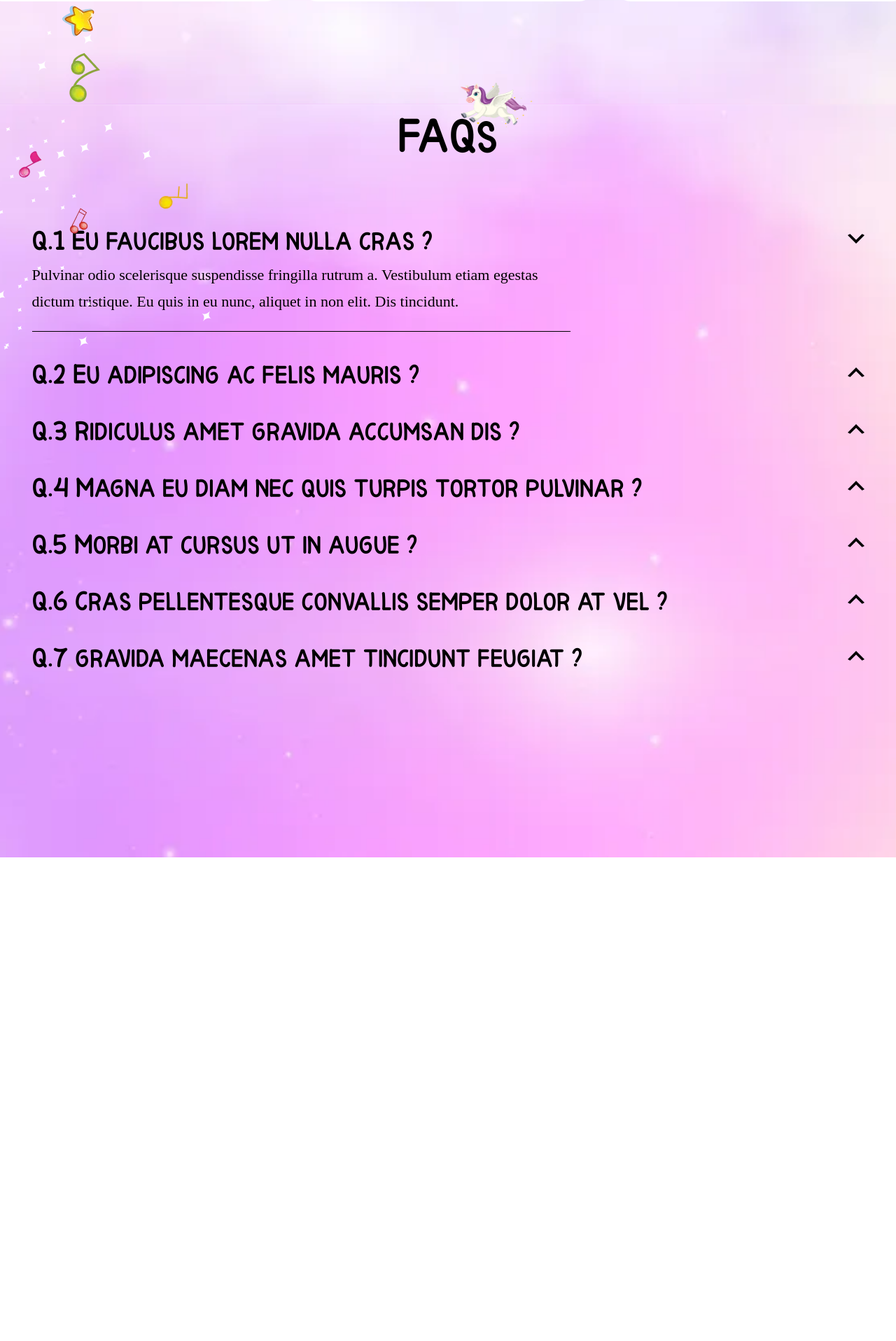
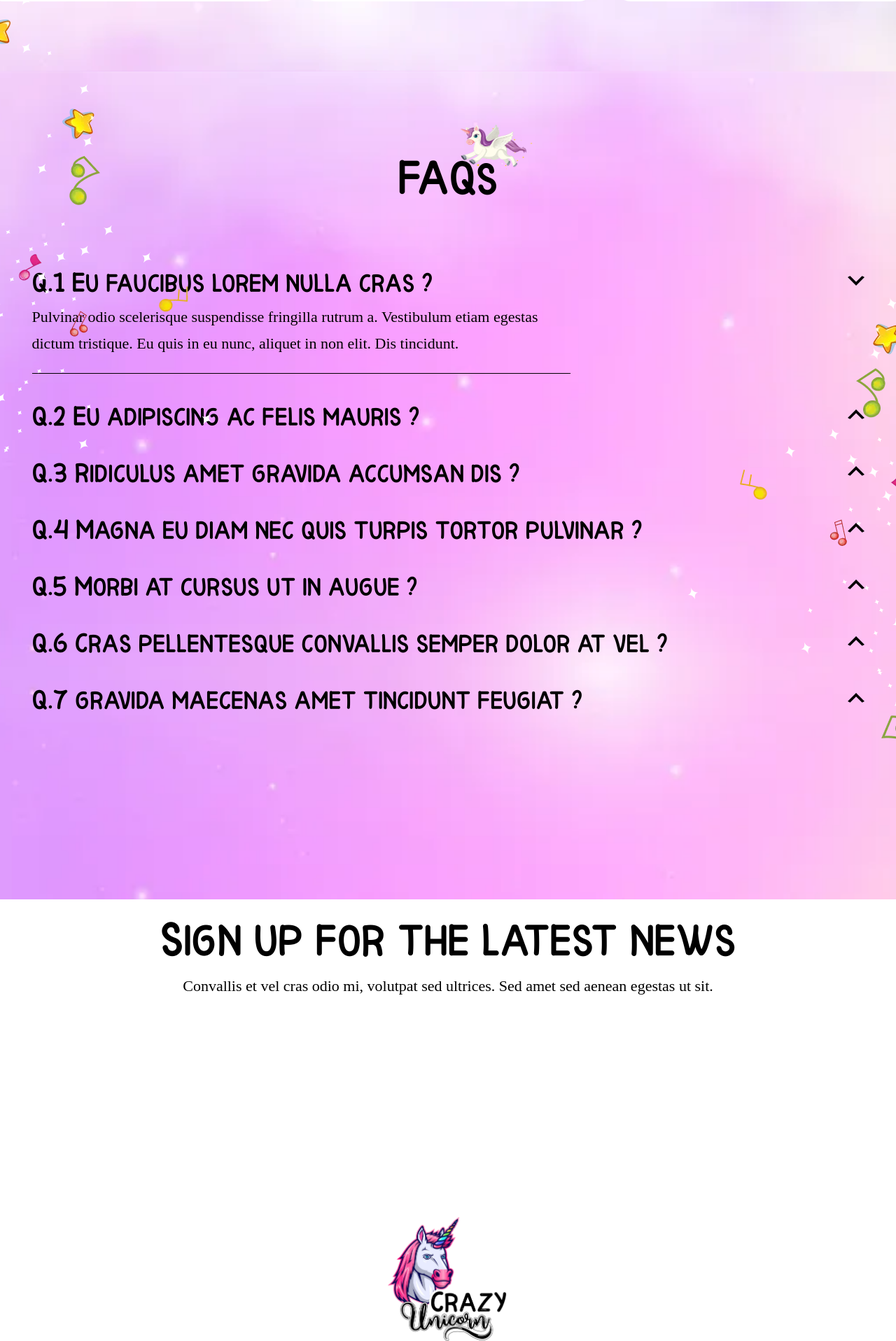
Before and after one commit to mohitgoyat525/crazy-unicorn, a React (Create React App) app: page / in a window 1280 px wide. Shown: the part 868-2784 px from the top of the page at 70% size. Before the commit the page ends 2093 px from the top, so only its background shows below. Built offline with nearby package versions, Linux system fonts and the light colour scheme.

Commit message:
add bg image

```diff
--- a/src/App.js
+++ b/src/App.js
@@ -1,5 +1,6 @@
 import Faq from '../src/components/Faq'
 import './App.css';
+import Footer from './common/Footer';
 import Team from './components/Team';
 
 function App() {
@@ -7,6 +8,7 @@ function App() {
     <>
       <Team />
       <Faq />
+      <Footer />
     </>
   );
 }
--- a/src/common/Footer.jsx
+++ b/src/common/Footer.jsx
@@ -0,0 +1,24 @@
+import React from 'react'
+import FooterLogo from '../assets/images/webp/footer-logo.webp'
+
+const Footer = () => {
+  return (
+    <div className='bg'>
+      <div className=''>
+        <h2 className='font-pinkyUnicorn text-[70px] leading-[105px] text-center'>
+          Sign up for the latest news
+        </h2>
+        <p className='text-[22px] leading-[38px] text-center'>
+          Convallis et vel cras odio mi, volutpat sed ultrices. Sed amet sed
+          aenean egestas ut sit.
+        </p>
+        <form action=''>
+          <input type='text' />
+        </form>
+        <img src={FooterLogo} alt='footer-logo' className='max-w-[172px] pt-[287px] mx-auto' />
+      </div>
+    </div>
+  )
+}
+
+export default Footer
--- a/src/components/Faq.jsx
+++ b/src/components/Faq.jsx
@@ -3,6 +3,7 @@ import { FAQ_LIST } from '../utils/helper'
 import { FaqArrowIcon } from '../utils/icons'
 import SubHeading from '../common/SubHeading'
 import StarsFirst from '../assets/images/webp/faq-stars-first.webp'
+import StarsSecond from '../assets/images/webp/faq-stars-second.webp'
 
 const Faq = () => {
   const [active, setActive] = useState(0)
@@ -11,8 +12,18 @@ const Faq = () => {
   }
 
   return (
-    <div className='pb-[265px] max-lg:py-20 max-md:py-[60px] bg-faq-bg bg-center bg-cover relative'>
-      <img src={StarsFirst} alt='stars' className='absolute left-0 top-[-40%]' />
+    <div className='pb-[265px] pt-[107px] max-lg:py-20 max-md:py-[60px] bg-faq-bg bg-center bg-no-repeat bg-cover relative'>
+      <img
+        src={StarsFirst}
+        alt='stars'
+        className='absolute left-0 top-[-20%]'
+      />
+      <img
+        src={StarsSecond}
+        alt='stars'
+        className='absolute right-0 top-24'
+      />
+
       <div className='max-w-[1221px] mx-auto px-4'>
         <SubHeading text={'FAQs'} />
         <div className='flex flex-col gap-[35px] max-sm:gap-5 pt-[88px] max-lg:pt-12 max-md:pt-10'>
--- a/src/components/Team.jsx
+++ b/src/components/Team.jsx
@@ -4,7 +4,7 @@ import { TEAM_DATA_LIST } from '../utils/helper'
 
 const Team = () => {
   return (
-    <div className='bg-team-bg bg-cover bg-center pt-[83px] pb-[147px]'>
+    <div className='bg-team-bg bg-cover bg-center pt-[83px] pb-[100px]'>
       <div className='max-w-[1353px] mx-auto px-4'>
         <SubHeading text={'Team'} />
         <div className='flex items-center justify-center gap-6 max-xl:flex-wrap pt-[190px] max-lg:pt-20'>
@@ -15,7 +15,7 @@ const Team = () => {
             >
               <div className='rounded-[25px]'>
                 <img
-                  className='pointer-events-none max-w-[312px] mx-auto -mt-9 group-hover:max-w-[381px] group-hover:-mt-[74px] transition-all ease-in-out duration-300'
+                  className='pointer-events-none max-w-[312px] mx-auto -mt-9 transition-all ease-in-out duration-300'
                   src={obj.image}
                   alt='team-image'
                 />
--- a/src/index.css
+++ b/src/index.css
@@ -13,11 +13,11 @@ body {
   src: url('/src/assets/fonts/Pinky Unicorn.ttf') format('truetype');
 }
 
-.pink-border {
+/* .pink-border {
   border: 1px solid !;
   border-image-source: linear-gradient(
     100.7deg,
     rgba(182, 42, 255, 0.5) -82.68%,
     rgba(255, 13, 242, 0.5) 143.2%
   );
-}
+} */
--- a/tailwind.config.js
+++ b/tailwind.config.js
@@ -14,6 +14,7 @@ module.exports = {
       backgroundImage: {
         "faq-bg": "url('./assets/images/webp/faq-bg.webp')",
         "team-bg": "url('./assets/images/webp/team-section-bg.webp')",
+        "footer-bg": "url('./assets/images/webp/footer-bg.webp')",
       },
     },
   },
```
Also changed, not shown: src/assets/images/webp/footer-bg.webp.
